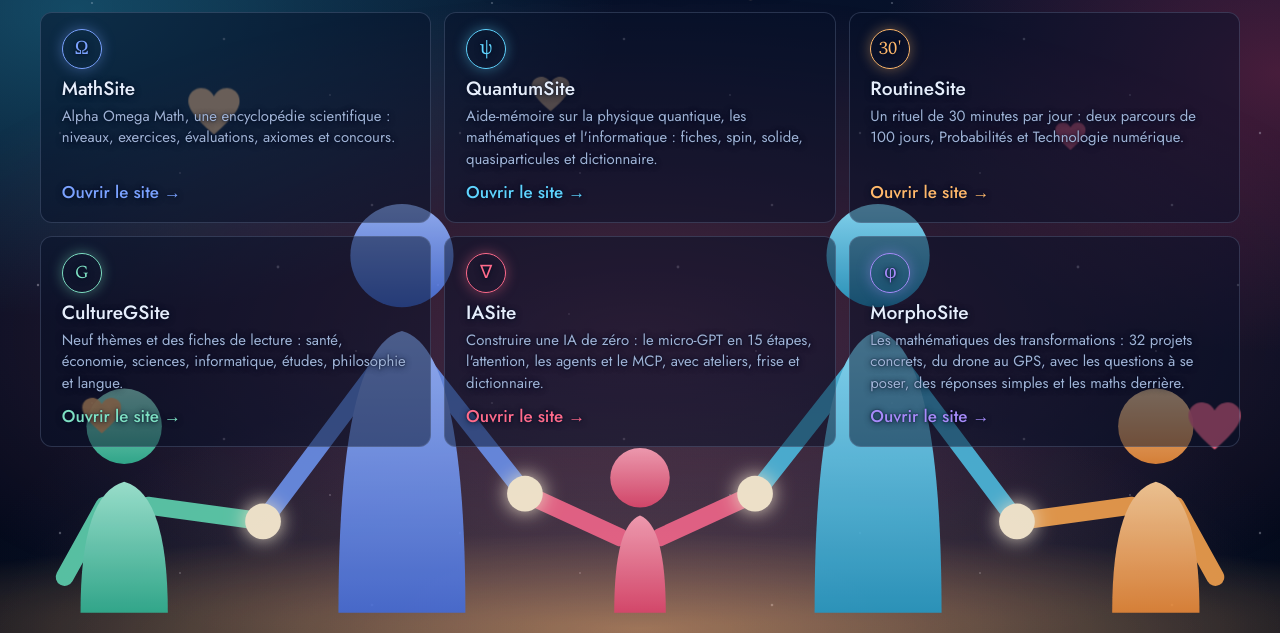
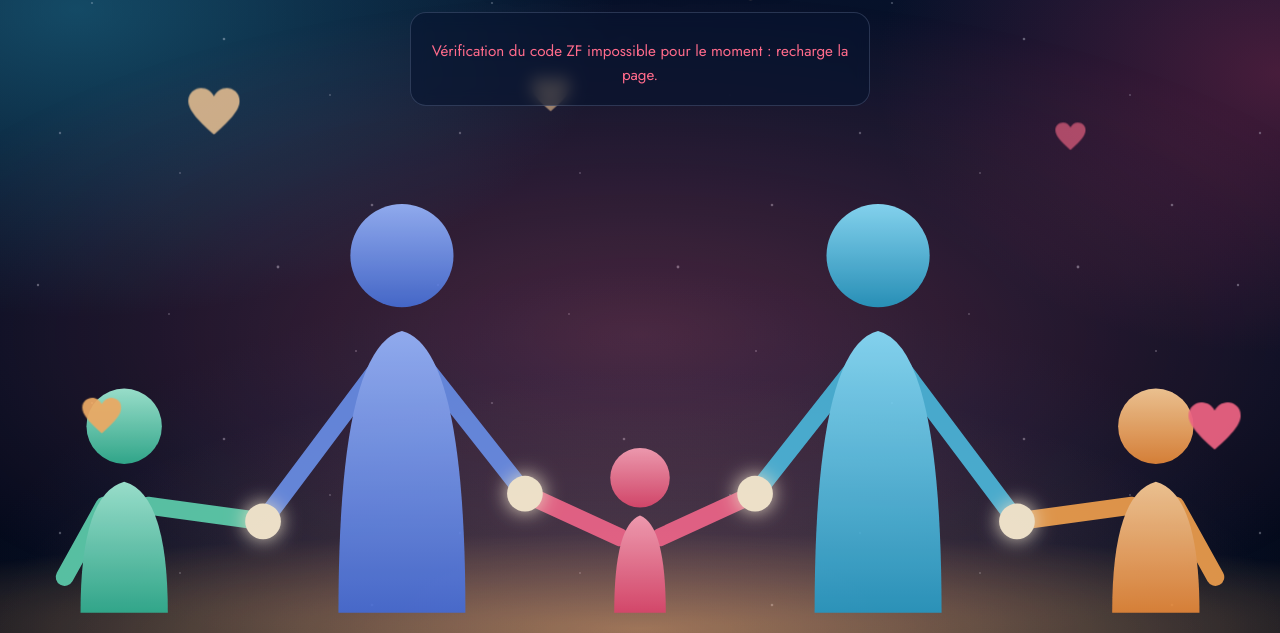
Before and after one commit to famzak/famzak.github.io, a plain HTML site: page index.html in a window 1280 px wide. Shown: the part 167-800 px from the top of the page. Drawn offline with nearby package versions, Linux system fonts and the light colour scheme.

Commit message:
Verrou code ZF : demandé sur chaque site, partagé avec le portail, fermé si le contrôle ne se charge pas
Co-Authored-By: Claude Opus 5.5 <noreply@anthropic.com>
Claude-Session: https://claude.ai/code/session_013S1ZNUAtJxw8NGBmVpS7hK

```diff
--- a/index.html
+++ b/index.html
@@ -11,7 +11,7 @@
   <link rel="stylesheet" href="https://fonts.googleapis.com/css2?family=Jost:wght@400;500;600&family=Spectral:ital,wght@0,400;1,400&display=swap">
   <link rel="stylesheet" href="style.css">
   <!-- Vérification des codes ZF (même liste que MathSite et RoutineSite) -->
-  <script src="https://mikhub-dev.github.io/RoutineSite/famzak-verrou.js" data-portail="oui"></script>
+  <script src="https://mikhub-dev.github.io/RoutineSite/famzak-verrou.js?v=2" data-portail="oui"></script>
 </head>
 <body>
 
@@ -151,7 +151,7 @@
 
   <script>
   /* Verrou simple : les sites ne s'ouvrent qu'avec un code ZF existant (voir famzak-verrou.js sur RoutineSite).
-     Le code est gardé sur l'appareil et transmis aux sites dans l'adresse (#fz=CODE). */
+     Le code est gardé sur l'appareil et transmis dans l'adresse (#fz=CODE) entre le portail et les sites, dans les deux sens. */
   (function () {
     var V = window.FamZakVerrou;
     var acces = document.getElementById("acces"), form = document.getElementById("acces-form"), ok = document.getElementById("acces-ok");
@@ -170,8 +170,8 @@
       ok.innerHTML = "Connecté : <b>" + a.code + "</b> (" + (CLASSES[a.classe] || a.classe) + ") · <button type=\"button\" id=\"acces-changer\">Changer de code</button>";
       document.getElementById("acces-changer").onclick = function () { V.oublier(); ok.hidden = true; grille.hidden = true; form.hidden = false; champ.value = ""; champ.focus(); };
     }
-    if (!V) {   // vérification indisponible (réseau) : on laisse passer, les sites ne seront pas verrouillés non plus
-      grille.hidden = false; return;
+    if (!V) {   // vérification indisponible (réseau) : rien ne s'ouvre sans code ZF
+      acces.hidden = false; form.innerHTML = "<p class=\"acces-erreur\">Vérification du code ZF impossible pour le moment : recharge la page.</p>"; return;
     }
     acces.hidden = false;
     if (retour) { var p = document.createElement("p"); p.className = "acces-info"; p.textContent = "Entre ton code ZF pour continuer vers la page demandée."; form.insertBefore(p, form.firstChild); }
@@ -182,6 +182,13 @@
         V.ecrire(a); ouvrir(a);
       });
     });
+    // Code venu d'un des 6 sites (lien « ← FamZakSites ») : #fz=CODE
+    var m = location.hash.match(/(?:^#|&)fz=([A-Za-z0-9]+)/);
+    if (m) {
+      try { history.replaceState(null, "", location.pathname + location.search); } catch (e) {}
+      V.verifier(m[1]).then(function (a) { if (a) { V.ecrire(a); ouvrir(a); } else { var d = V.lire(); if (d) ouvrir(d); else champ.focus(); } });
+      return;
+    }
     var deja = V.lire();
     if (deja) ouvrir(deja); else champ.focus();
   })();
```
